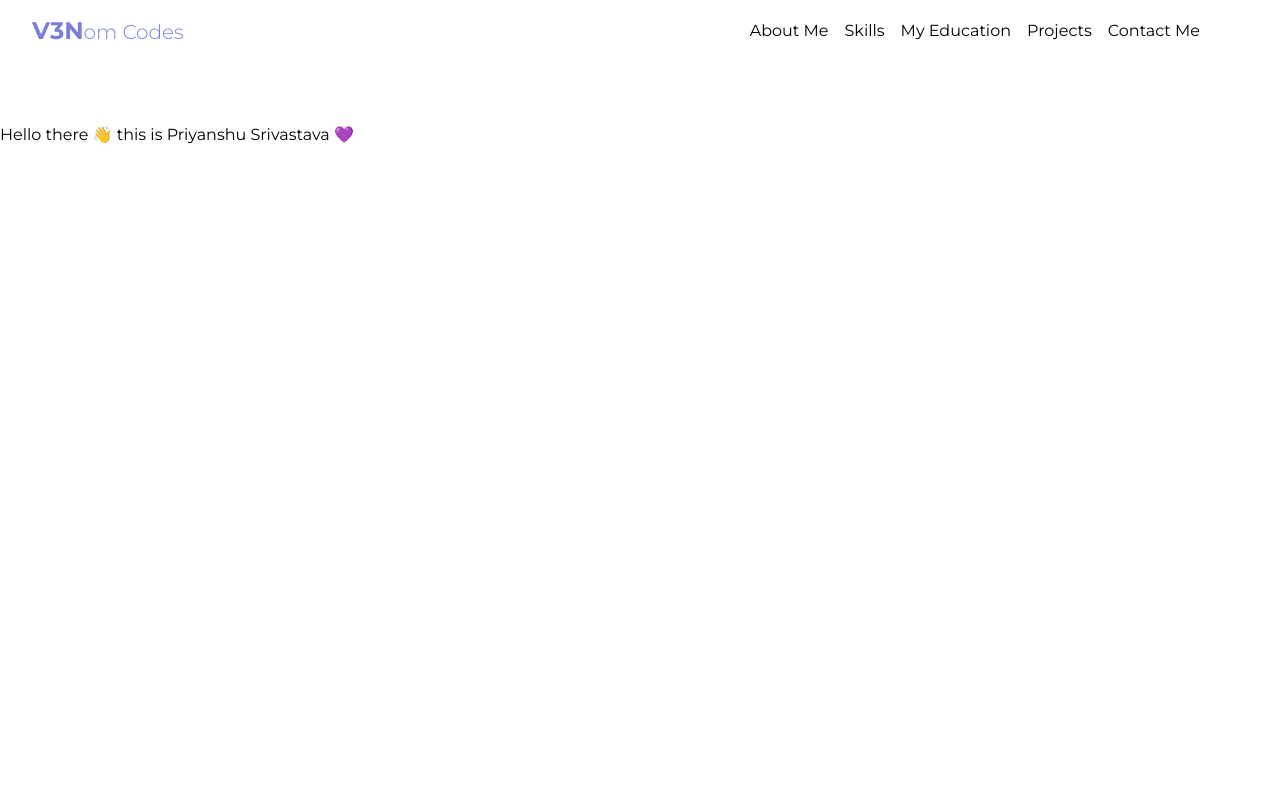
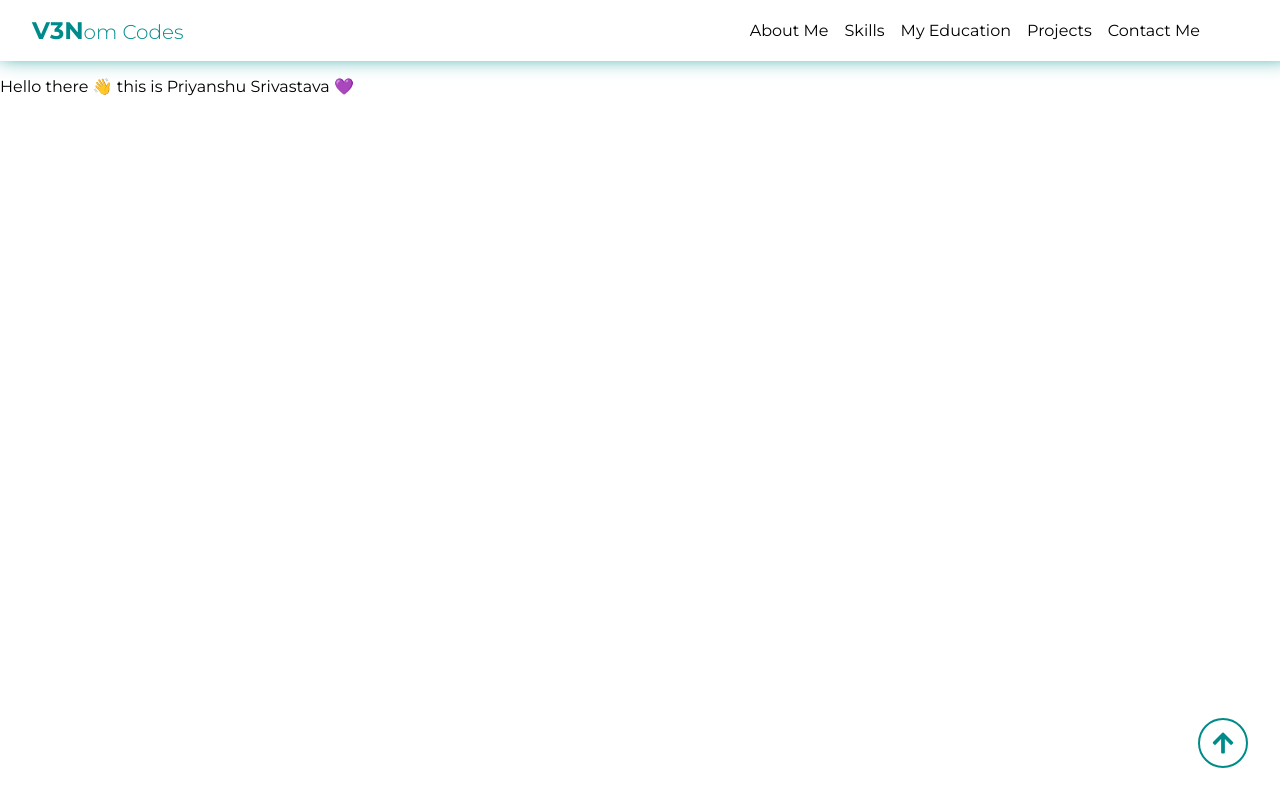
Before and after one commit to priyanshu4705/priyanshu-portfolio, a React (Create React App) app: page / in a window 1280 px wide. Shown: the top 800 px of the page. Built offline with nearby package versions, Linux system fonts and the light colour scheme.

Commit message:
navbar completed

```diff
--- a/src/components/404.js
+++ b/src/components/404.js
@@ -26,12 +26,12 @@ const Wrapper = styled.div`
     overflow: hidden;
 `
 const Button = styled.span`
-margin-left: 2rem;
+    margin-left: 2rem;
     text-decoration: underline dotted;
     color: darkcyan !important;
     i{
         margin-right: 1rem;
-        transform: scaleX(1.25);
+        transform: scaleX(1.5);
     }
 `
 
--- a/src/components/Home.js
+++ b/src/components/Home.js
@@ -1,4 +1,6 @@
 import { motion } from 'framer-motion'
+import { Link } from 'react-scroll'
+import styled from 'styled-components'
 import AboutMe from "./AboutMe"
 import Contact from "./Contact"
 import Education from './Education'
@@ -17,7 +19,6 @@ const Home = () => {
             transition={{ duration: 0.75 }}
         >
             <Navbar />
-
             <Intro />
             <AboutMe />
             <Skills />
@@ -25,9 +26,33 @@ const Home = () => {
             <Projects />
             <Contact />
             <Footer />
-
+            <Link to="navbar"
+                smooth={true}
+                duration={1000}>
+                <Top>
+                    <i className="fa fa-arrow-up" />
+                </Top>
+            </Link>
         </motion.div>
     )
 }
 
 export default Home
+
+const Top = styled.div`
+    height: 50px;
+    width: 50px;
+    border-radius: 50%;
+    border: 2px solid darkcyan;
+
+    color: darkcyan;
+    background: transparent;
+    font-size: 1.5rem;
+
+    position: fixed;
+    right: 2rem;
+    bottom: 2rem;
+
+    display: grid;
+    place-items: center;
+`
--- a/src/components/Intro.js
+++ b/src/components/Intro.js
@@ -1,6 +1,6 @@
 const Intro = () => {
     return (
-        <div id="intro" style={{ marginTop:'4rem' ,height: '100vh' }}>
+        <div id="intro" style={{ height: '100vh' }}>
             Hello there 👋 this is Priyanshu Srivastava 💜
         </div>
     )
--- a/src/components/Navbar.js
+++ b/src/components/Navbar.js
@@ -7,49 +7,39 @@ const Navbar = () => {
 
     const [isOpen, setOpen] = useState(false)
 
+    const navList = [
+        { id: 'about', text: 'About Me' },
+        { id: 'skills', text: 'Skills' },
+        { id: 'education', text: 'My Education' },
+        { id: 'projects', text: 'Projects' },
+        { id: 'contact', text: 'Contact Me' }
+    ]
+
     return (
-        <Nav>
+        <Nav id="navbar">
             <Logo>
                 <NavLink to="/">
                     V3N<span>om Codes</span>
                 </NavLink>
             </Logo>
-            <Hamburger onClick={() => setOpen(!isOpen)}>
-                <span />
-                <span />
-                <span />
+            <Hamburger isOpen={isOpen} onClick={() => setOpen(!isOpen)}>
+                <div />
+                <div />
+                <div />
             </Hamburger>
             <Menu isOpen={isOpen}>
-                <Link to="about"
-                    smooth={true}
-                    duration={1000}
-                    onClick={() => setOpen(false)}>
-                    About Me
-                    </Link>
-                <Link to="skills"
-                    smooth={true}
-                    duration={1000}
-                    onClick={() => setOpen(false)}>
-                    Skills
-                    </Link>
-                <Link to="education"
-                    smooth={true}
-                    duration={1000}
-                    onClick={() => setOpen(false)}>
-                    My Education
-                    </Link>
-                <Link to="projects"
-                    smooth={true}
-                    duration={1000}
-                    onClick={() => setOpen(false)}>
-                    Projects
-                    </Link>
-                <Link to="contact"
-                    smooth={true}
-                    duration={1000}
-                    onClick={() => setOpen(false)}>
-                    Contact Me
-                    </Link>
+                {
+                    navList.map(((item) => (
+                        <Link to={item.id}
+                            spy={true}
+                            activeClass="active"
+                            smooth={true}
+                            duration={1000}
+                            onClick={() => setOpen(false)}>
+                            {item.text}
+                        </Link>
+                    )))
+                }
             </Menu>
         </Nav>
     )
@@ -57,18 +47,20 @@ const Navbar = () => {
 
 export default Navbar
 
+
 const Nav = styled.nav`
     padding: 1rem 2rem;
+    margin-bottom: 1rem;
     display: flex;
     justify-content: space-between;
     align-items: center;
     flex-wrap: wrap;
     background: white;
-
+    box-shadow: 5px -10px 20px 5px darkcyan;
 `
 
 const Logo = styled.div`
-    color: #7b7fda;
+    color: darkcyan;
     font-weight: 700;
     font-size: 1.5rem;
 
@@ -89,17 +81,30 @@ const Menu = styled.div`
 
         &:hover{
             color: #7b7fda;
-            border-bottom: 2px solid #7b7fda;
+            border-bottom: 2px solid darkcyan;
+        }
+
+        &.active{
+            color: #7b7fda;
+            border-bottom: 2px solid darkcyan;
         }
     }
 
     @media (max-width: 768px){
+        display: ${({ isOpen }) => (isOpen) ? 'inherit' : 'none'};
         margin-top: 1rem;
+        margin-right: 0;
         overflow: hidden;
+        justify-content: center;
+        align-items: center;
         flex-direction: column;
         transition: 0.3s ease-in;
         width: 100%;
         line-height: 2.5;
+
+        a{
+            margin: 0;
+        }
     }
 `
 
@@ -108,15 +113,28 @@ const Hamburger = styled.div`
     cursor: pointer;
     flex-direction: column;
 
-    span{
+    div{
         border-radius: 5px;
         margin-bottom: 4px;
         height: 2px;
-        width: 25px;
-        background-color: #7b7fda;
+        width: 2rem;
+        background-color: darkcyan;
     }
 
     @media (max-width: 768px){
         display: flex;
+
+        div:nth-child(1){
+            transform: ${({ isOpen }) => (isOpen) ? 'translateY(100%) rotate(45deg)' : 'none'} ;
+            margin-bottom: ${({ isOpen }) => (isOpen) ? 0 : '4px'};
+        }
+
+        div:nth-child(2){
+            display: ${({ isOpen }) => (!isOpen) ? 'initial' : 'none'};
+        }
+
+        div:nth-child(3){
+            transform:  ${({ isOpen }) => (isOpen) ? 'rotate(135deg)' : 'none'};
+        }
     }
 `
```
Lines whose indentation alone changed are shown as unchanged.
